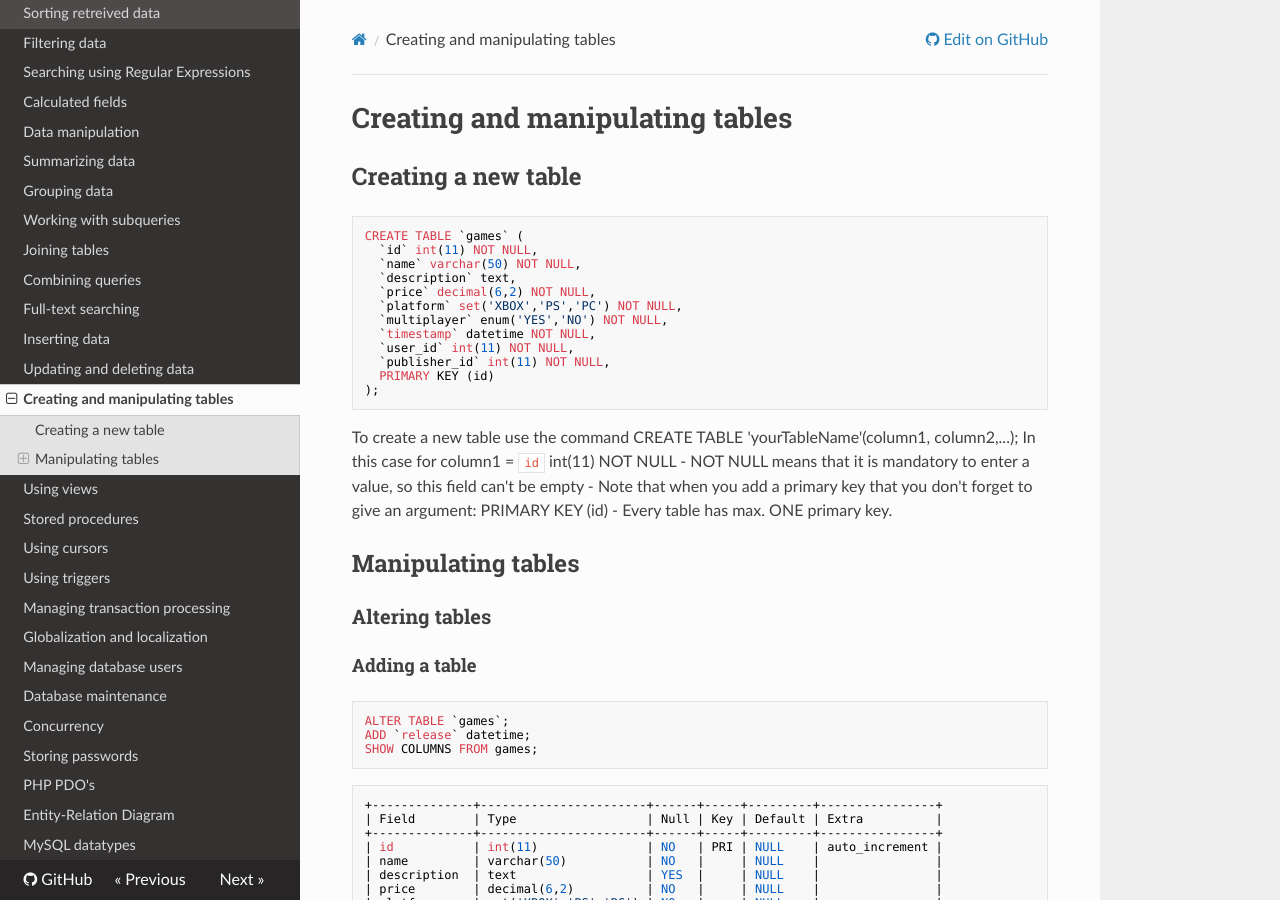
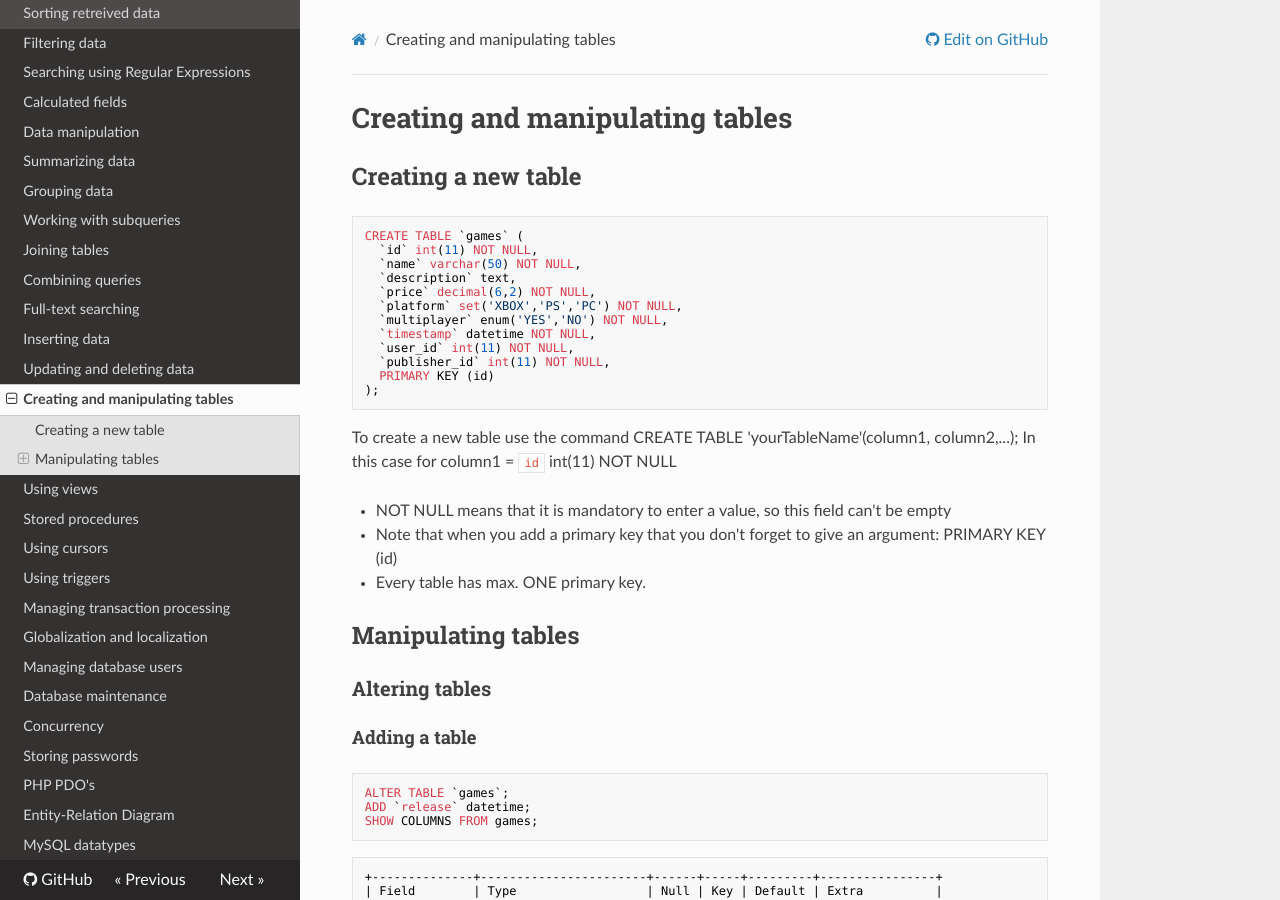
Before and after one commit to sillevl/course-databases, an MkDocs documentation site: the page built from docs/creating-and-manipulating-tables.md, in a window 1280 px wide and 900 px high. Built offline with MkDocs 1.6.1, drawn with Linux system fonts in a browser that asks for light colours; nearby versions of some CDN libraries; old or Windows-style settings are respelled for this version of MkDocs.

Commit message:
update markdown syntax to be mkdocs

````diff
--- a/docs/creating-and-manipulating-tables.md
+++ b/docs/creating-and-manipulating-tables.md
@@ -18,9 +18,10 @@ CREATE TABLE `games` (
 ```
 To create a new table use the command CREATE TABLE 'yourTableName'(column1, column2,...);
 In this case for column1 = `id` int(11) NOT NULL
-- NOT NULL means that it is mandatory to enter a value, so this field can't be empty
-- Note that when you add a primary key that you don't forget to give an argument: PRIMARY KEY (id)
-- Every table has max. ONE primary key.
+
+* NOT NULL means that it is mandatory to enter a value, so this field can't be empty
+* Note that when you add a primary key that you don't forget to give an argument: PRIMARY KEY (id)
+* Every table has max. ONE primary key.
 
 ##Manipulating tables
 ###Altering tables
````
